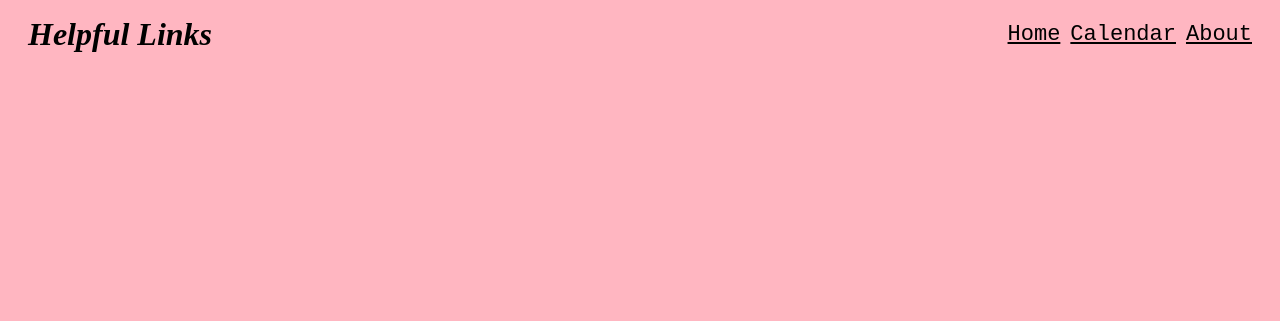
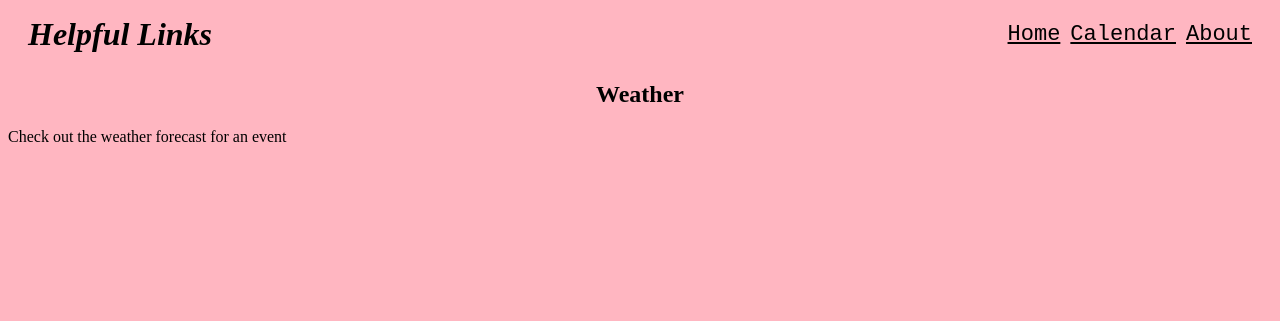
Before and after one commit to claudia0sorio/ACTivism, a Python web app: template templates/helpful_links.html in a window 1280 px wide. Shown: the top 321 px of the page. Run offline with Jinja, Linux system fonts and the light colour scheme; the template is opened without the code that fills it, so the values that code supplies are empty; some libraries are stand-ins or nearby versions.

Commit message:
centered

```diff
--- a/templates/helpful_links.html
+++ b/templates/helpful_links.html
@@ -23,11 +23,11 @@
   </header>
 
   <div>
+    <center><h2>Weather</h2></center>
+    <p>Check out the weather forecast for an event</p>
     <a href="https://www.accuweather.com/en/us/manhattan-ny/10021/current-weather/2622750" class="aw-widget-legal">
-<!--
-By accessing and/or using this code snippet, you agree to AccuWeather’s terms and conditions (in English) which can be found at https://www.accuweather.com/en/free-weather-widgets/terms and AccuWeather’s Privacy Statement (in English) which can be found at https://www.accuweather.com/en/privacy.
--->
-</a><div id="awtd1532533177422" class="aw-widget-36hour"  data-locationkey="" data-unit="f" data-language="en-us" data-useip="true" data-uid="awtd1532533177422" data-editlocation="true"></div><script type="text/javascript" src="https://oap.accuweather.com/launch.js"></script>
+</a><div id="awtd1532533177422" class="aw-widget-36hour"  data-locationkey="" data-unit="f" data-language="en-us" data-useip="true" data-uid="awtd1532533177422" data-editlocation="true"></div>
+<script type="text/javascript" src="https://oap.accuweather.com/launch.js"></script>
    </div>
 
 
```
